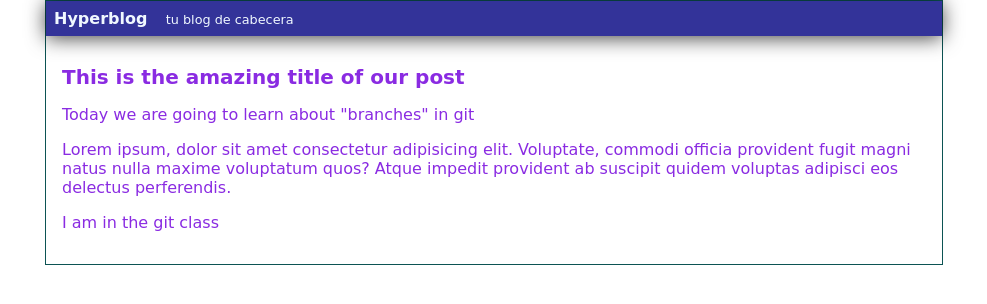
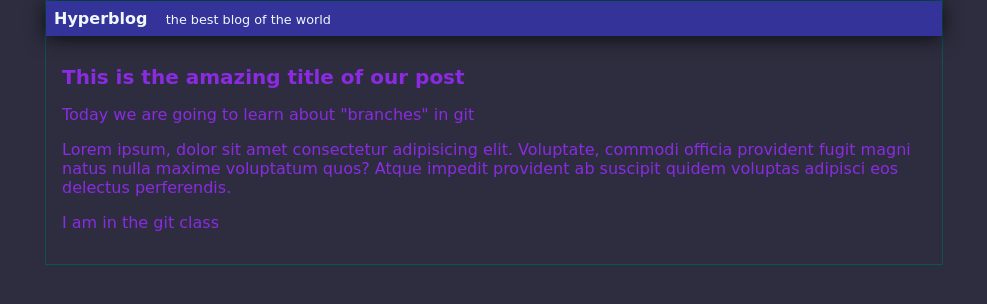
Before and after one commit to SergioDuvand/hyperblog, a plain HTML site: page index.html in a window 1280 px wide. Shown: the whole page, without its empty margins (146-1133 px from the left). Drawn offline with Linux system fonts and the light colour scheme.

Commit message:
cambios en el titulo y el background color

```diff
--- a/estilos.css
+++ b/estilos.css
@@ -1,4 +1,5 @@
 body{
+    background-color: rgb(45, 45, 63);
     text-align: center;
     color: blueviolet;
     font-family: cursive;
--- a/index.html
+++ b/index.html
@@ -12,7 +12,7 @@
         <div id="cabecera">
             Hyperblog
             <span id="tagline">
-                tu blog de cabecera
+                the best blog of the world
             </span>
         </div>
         <div id="post">
```
